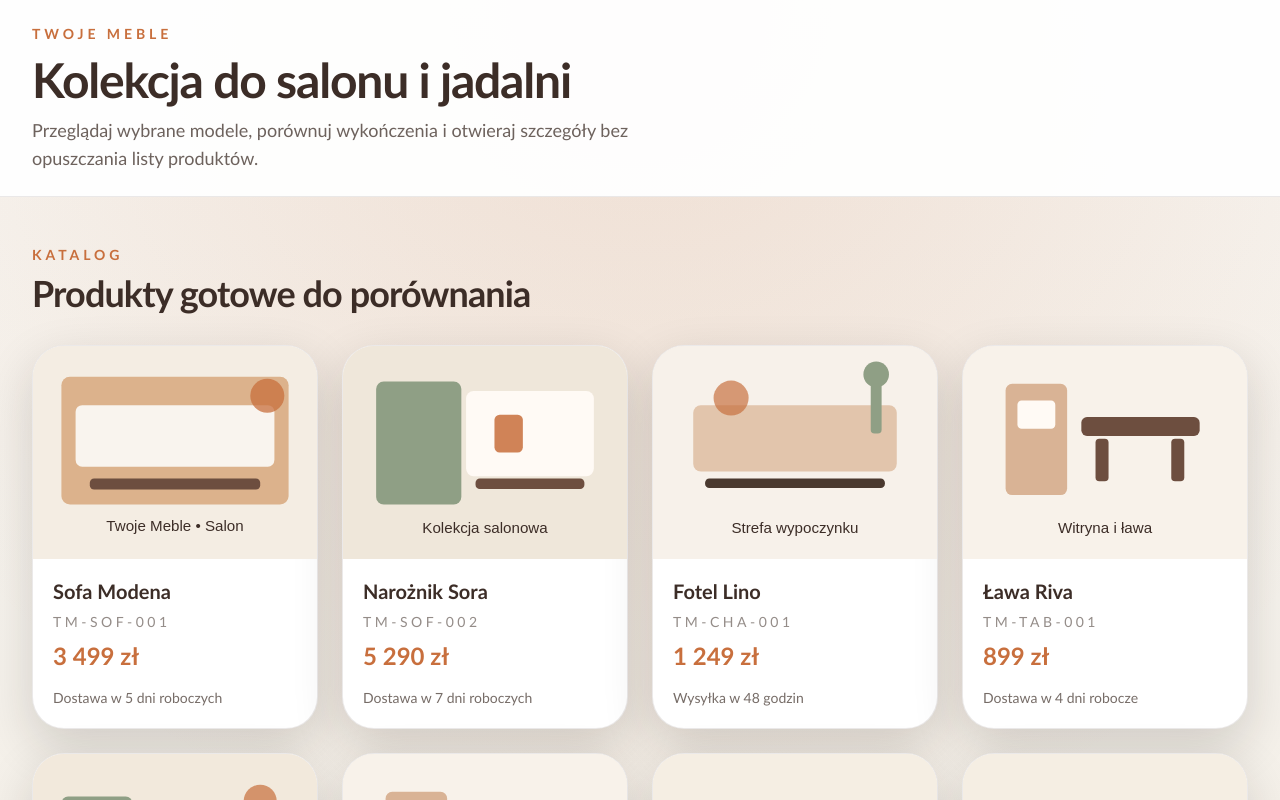
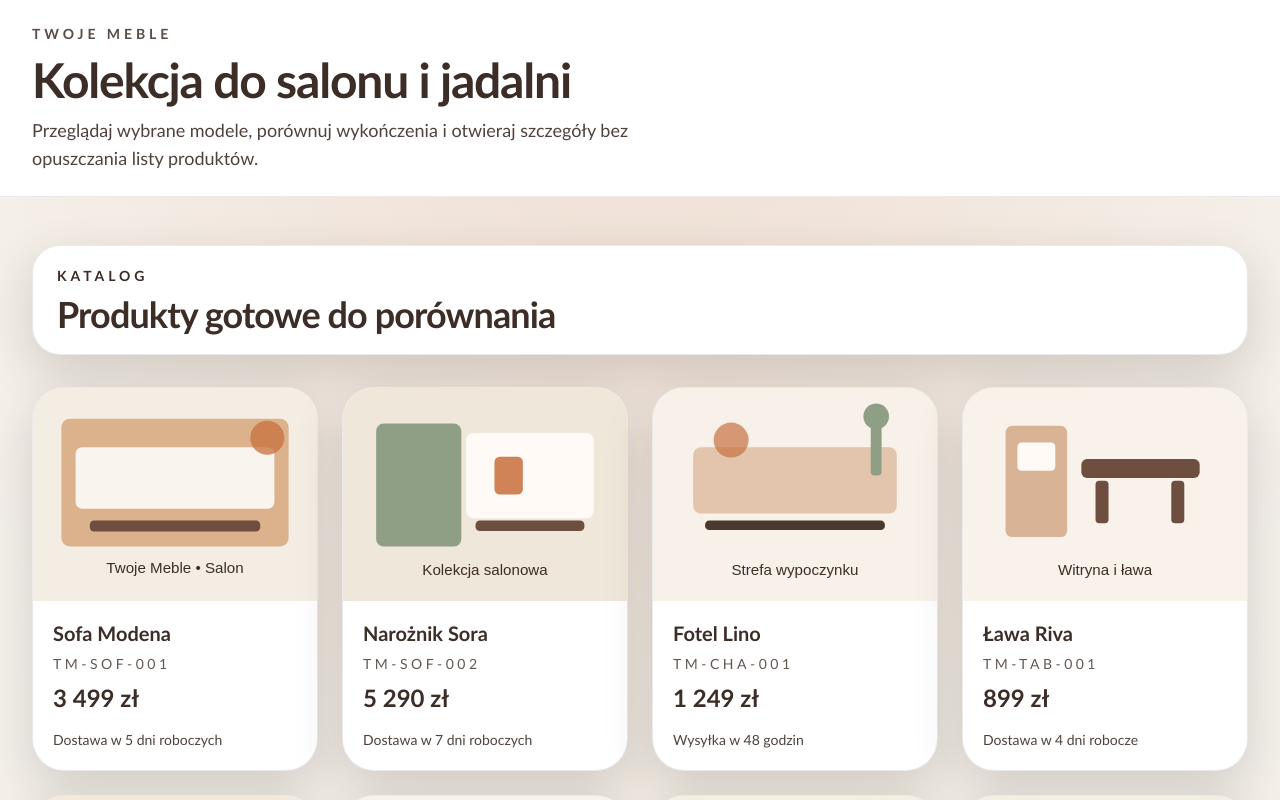
Before and after one commit to aondodawid/twoje_meble, a Vue app: page / in a window 1280 px wide. Shown: the top 800 px of the page. Built offline with nearby package versions, Linux system fonts and the light colour scheme.

Commit message:
Improve catalog accessibility contrast and focus states

```diff
--- a/src/App.vue
+++ b/src/App.vue
@@ -1,21 +1,25 @@
 <template>
   <div
-    class="app-shell min-h-screen min-h-[100dvh] bg-[radial-gradient(circle_at_top,_rgba(200,111,61,0.18),_transparent_42%),linear-gradient(180deg,_#f8f7f4_0%,_#efe6d9_100%)] text-bark"
+    class="app-shell min-h-[100dvh] bg-[radial-gradient(circle_at_top,_rgba(200,111,61,0.18),_transparent_42%),linear-gradient(180deg,_#f8f7f4_0%,_#efe6d9_100%)] text-bark"
   >
-    <header class="border-b border-bark/10 bg-white/95">
+    <header class="border-b border-bark/10 bg-white">
       <div class="mx-auto max-w-7xl px-4 py-6 sm:px-6 lg:px-8">
-        <p class="text-sm font-semibold uppercase tracking-[0.28em] text-clay">
+        <p
+          class="text-sm font-semibold uppercase tracking-[0.28em] text-bark/85"
+        >
           Twoje Meble
         </p>
         <div
           class="mt-3 flex flex-col gap-3 md:flex-row md:items-end md:justify-between"
         >
           <div>
-            <h1 class="text-4xl font-black tracking-tight sm:text-5xl">
+            <h1
+              class="text-4xl font-black tracking-tight text-bark sm:text-5xl"
+            >
               Kolekcja do salonu i jadalni
             </h1>
             <p
-              class="mt-3 max-w-2xl text-base leading-7 text-bark/75 sm:text-lg"
+              class="mt-3 max-w-2xl text-base leading-7 text-bark/90 sm:text-lg"
             >
               Przeglądaj wybrane modele, porównuj wykończenia i otwieraj
               szczegóły bez opuszczania listy produktów.
--- a/src/components/ProductCard.vue
+++ b/src/components/ProductCard.vue
@@ -1,21 +1,20 @@
 <template>
   <article
-    :id="triggerId"
-    ref="trigger"
-    class="panel-surface product-card__trigger flex h-full cursor-pointer flex-col overflow-hidden text-left"
-    role="button"
-    tabindex="0"
-    :aria-label="`Pokaż szczegóły produktu ${product.name}`"
-    aria-haspopup="dialog"
-    @click="emitOpen"
-    @keydown.enter.prevent="emitOpen"
-    @keydown.space.prevent="emitOpen"
+    class="panel-surface relative flex h-full cursor-pointer flex-col overflow-hidden text-left focus-within:ring-4 focus-within:ring-clay/55 focus-within:ring-offset-4 focus-within:ring-offset-fog"
+    @mouseenter="setHovered(true)"
+    @mouseleave="setHovered(false)"
   >
-    <div
-      class="relative aspect-[4/3] overflow-hidden bg-sand"
-      @mouseenter="setHovered(true)"
-      @mouseleave="setHovered(false)"
-    >
+    <button
+      :id="triggerId"
+      ref="trigger"
+      type="button"
+      class="product-card__trigger absolute inset-0 z-10 rounded-[2rem] bg-transparent focus-visible:outline-none"
+      :aria-label="`Pokaż szczegóły produktu ${product.name}`"
+      aria-haspopup="dialog"
+      @click="emitOpen"
+    ></button>
+
+    <div class="relative aspect-[4/3] overflow-hidden bg-sand">
       <img
         class="h-full w-full object-cover transition duration-300 ease-out"
         :src="displayImage.src"
@@ -27,14 +26,18 @@
 
     <div class="flex flex-1 flex-col gap-4 p-5">
       <div class="space-y-2">
-        <h2 class="text-xl font-bold leading-tight">{{ product.name }}</h2>
-        <p class="text-sm uppercase tracking-[0.25em] text-bark/55">
+        <h2 class="text-xl font-bold leading-tight text-bark">
+          {{ product.name }}
+        </h2>
+        <p class="text-sm uppercase tracking-[0.25em] text-bark/80">
           {{ product.sku }}
         </p>
-        <p class="text-2xl font-black text-clay">{{ product.price }}</p>
+        <p class="text-2xl font-black text-bark">{{ product.price }}</p>
       </div>
 
-      <p class="mt-auto text-sm text-bark/70">{{ product.leadTime }}</p>
+      <p class="mt-auto text-sm font-medium text-bark/90">
+        {{ product.leadTime }}
+      </p>
     </div>
   </article>
 </template>
--- a/src/components/ProductModal.vue
+++ b/src/components/ProductModal.vue
@@ -53,7 +53,7 @@
         <div class="space-y-6">
           <header class="space-y-3 pr-12">
             <p
-              class="text-sm font-semibold uppercase tracking-[0.28em] text-clay"
+              class="text-sm font-semibold uppercase tracking-[0.28em] text-bark/85"
             >
               Szczegóły produktu
             </p>
@@ -64,7 +64,7 @@
               {{ product.name }}
             </h2>
             <p class="text-2xl font-black text-clay">{{ product.price }}</p>
-            <p class="max-w-2xl text-base leading-7 text-bark/75">
+            <p class="max-w-2xl text-base leading-7 text-bark/90">
               Zobacz pełną galerię zdjęć, sprawdź kod produktu i zaplanuj termin
               dostawy bez opuszczania katalogu.
             </p>
--- a/src/components/ProductSlider.vue
+++ b/src/components/ProductSlider.vue
@@ -19,7 +19,7 @@
       >
         Poprzednie
       </button>
-      <p class="text-sm font-semibold text-bark/70">
+      <p class="text-sm font-semibold text-bark/85">
         Slajd {{ activeIndex + 1 }} z {{ images.length }}
       </p>
       <button
--- a/src/components/states/ErrorState.vue
+++ b/src/components/states/ErrorState.vue
@@ -4,7 +4,7 @@
   >
     <div class="space-y-2">
       <p class="text-lg font-bold">Nie udało się wczytać oferty</p>
-      <p class="text-sm leading-6 text-bark/70">
+      <p class="text-sm leading-6 text-bark/85">
         Sprawdź połączenie lub spróbuj ponownie, aby załadować produkty jeszcze
         raz.
       </p>
--- a/src/components/states/LoadingState.vue
+++ b/src/components/states/LoadingState.vue
@@ -8,7 +8,7 @@
     ></div>
     <div>
       <p class="text-lg font-bold">Ładowanie kolekcji</p>
-      <p class="mt-2 text-sm text-bark/70">
+      <p class="mt-2 text-sm text-bark/85">
         Za chwilę pokażemy dostępne produkty.
       </p>
     </div>
--- a/src/views/ProductListView.vue
+++ b/src/views/ProductListView.vue
@@ -1,15 +1,23 @@
 <template>
   <section class="mx-auto max-w-7xl px-4 py-8 sm:px-6 lg:px-8 lg:py-12">
     <div
-      class="mb-8 flex flex-col gap-3 sm:flex-row sm:items-end sm:justify-between"
+      class="mb-8 rounded-[1.75rem] border border-bark/10 bg-white px-5 py-5 shadow-panel sm:px-6"
     >
-      <div>
-        <p class="text-sm font-semibold uppercase tracking-[0.28em] text-clay">
-          Katalog
-        </p>
-        <h2 class="mt-2 text-3xl font-black tracking-tight sm:text-4xl">
-          Produkty gotowe do porównania
-        </h2>
+      <div
+        class="flex flex-col gap-3 sm:flex-row sm:items-end sm:justify-between"
+      >
+        <div>
+          <p
+            class="text-sm font-semibold uppercase tracking-[0.28em] text-bark"
+          >
+            Katalog
+          </p>
+          <h2
+            class="mt-2 text-3xl font-black tracking-tight text-bark sm:text-4xl"
+          >
+            Produkty gotowe do porównania
+          </h2>
+        </div>
       </div>
     </div>
 
```
Also changed, not shown: 1 other file (tests, documents, lock files or other folders).
